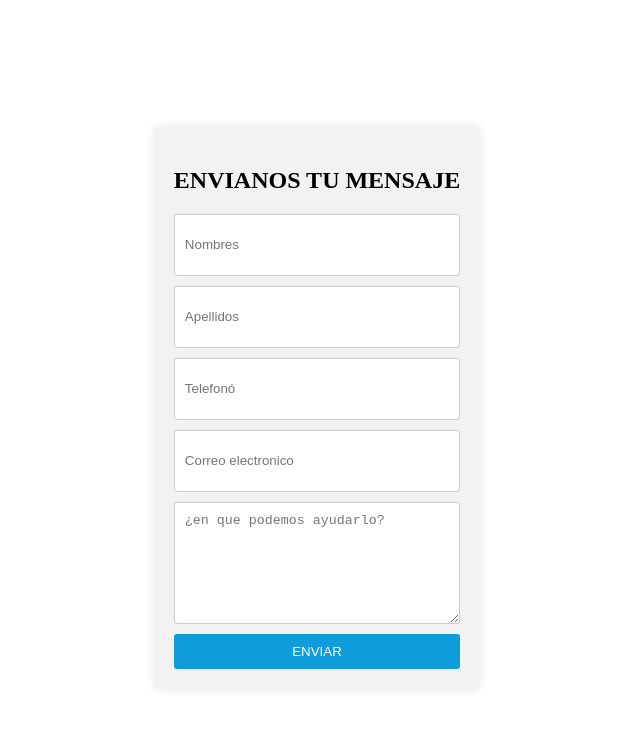
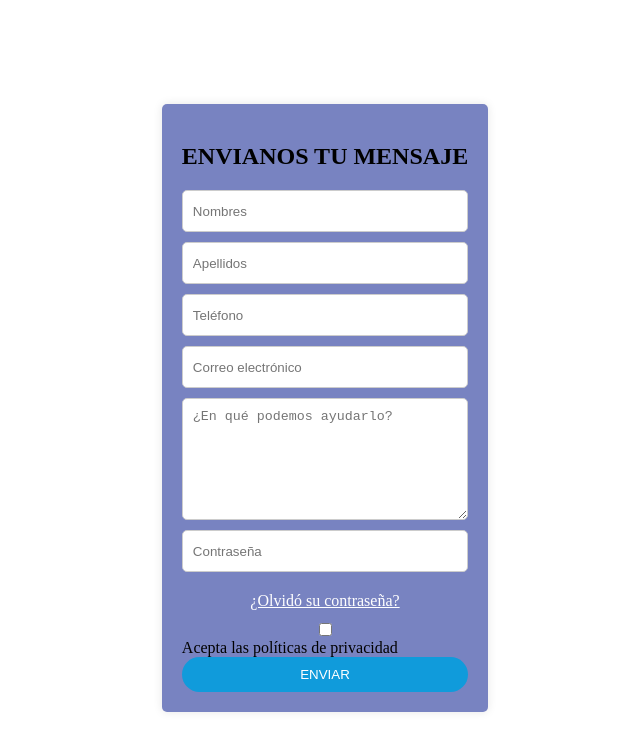
Before and after one commit to LizbetArias/lizbetAyu, a website with bundled scripts: page index.html in a window 1280 px wide. Shown: the whole page, without its empty margins (323-963 px from the left). Built offline with nearby package versions, Linux system fonts and the light colour scheme.

Commit message:
locahots

```diff
--- a/index.html
+++ b/index.html
@@ -10,22 +10,26 @@
 </head>
 <body>
     <!--BASE DE DATOS-->
-    <section class="BdSepulveda">
+    <section class="BDJakaton">
         <div class="formulario">
             <h2 class="formu-titulo">ENVIANOS TU MENSAJE</h2>
-            <form action="" class="form" id="form">
-                <input type="text" class="item-1" placeholder="Nombres" id="NOMBRES">
-                <input type="text" class="item-2" placeholder="Apellidos" id="APELLIDOS">
-                <input type="text" class="item-3" placeholder="Telefonó" id="TELEFONO">
-                <input type="email" class="item-5" placeholder="Correo electronico" id="EMAIL">
-                <textarea name="" id="MSG" class="Escribenos" placeholder="¿en que podemos ayudarlo?"></textarea>
+            <form action="#" class="form" id="form">
+                <input type="text" class="item-1" placeholder="Nombres" id="NOMBRES" name="NOMBRES">
+                <input type="text" class="item-2" placeholder="Apellidos" id="APELLIDOS" name="APELLIDOS">
+                <input type="tel" class="item-3" placeholder="Teléfono" id="TELEFONO" name="TELEFONO">
+                <input type="email" class="item-4" placeholder="Correo electrónico" id="EMAIL" name="EMAIL">
+                <textarea name="MSG" id="MSG" class="Escribenos" placeholder="¿En qué podemos ayudarlo?"></textarea>
+                <input type="password" placeholder="Contraseña" class="item-6" id="CONTRASEÑA" name="CONTRASEÑA">
+                <a href="#" class="cuestion">¿Olvidó su contraseña?</a>
+                <input type="checkbox" id="check" name="opciones">
+                <label for="check">Acepta las políticas de privacidad</label>
                 <button class="boton" id="btnCrear" type="submit">ENVIAR</button>
             </form>
         </div>
+    </section>
 
     <script src="/public/registros.js"></script>
     <script src="index.js"></script>
 
-</section>
 </body>
 </html>
--- a/index.js
+++ b/index.js
@@ -53,7 +53,8 @@ app.post(
             APELLIDOS: req.body.APELLIDOS,
             TELEFONO: req.body.TELEFONO,
             EMAIL: req.body.EMAIL,
-            MSG: req.body.MSG
+            MSG: req.body.MSG,
+            CONTRASEÑA: req.body.CONTRASEÑA
 
         }
         let sql = "INSERT INTO consultas SET ?";
--- a/public/registros.js
+++ b/public/registros.js
@@ -6,6 +6,7 @@ const APELLIDOS = document.getElementById("APELLIDOS");
 const TELEFONO = document.getElementById("TELEFONO");
 const EMAIL = document.getElementById("EMAIL");
 const MSG = document.getElementById("MSG");
+const CONTRASEÑA = document.getElementById("CONTRASEÑA");
 
 
 let option = '';
@@ -21,7 +22,7 @@ formArticulo.addEventListener('submit',
     (e) => {
     e.preventDefault();
     if (option == 'crear') {
-        if( NOMBRES.value == "" || APELLIDOS.value == ""|| TELEFONO.value == ""|| EMAIL.value== ""|| MSG.value=="") {
+        if( NOMBRES.value == "" || APELLIDOS.value == ""|| TELEFONO.value == ""|| EMAIL.value== ""|| MSG.value==""|| CONTRASEÑA.value=="") {
             alert("Asegúrese de que todos los campos estén completos");
             return false;
 
@@ -40,7 +41,8 @@ formArticulo.addEventListener('submit',
                             APELLIDOS: APELLIDOS.value,
                             TELEFONO: TELEFONO.value,
                             EMAIL: EMAIL.value,
-                            MSG: MSG.value
+                            MSG: MSG.value,
+                            CONTRASEÑA: CONTRASEÑA.value
                         }
                     )
                 }
--- a/public/style.css
+++ b/public/style.css
@@ -1,5 +1,12 @@
+body {
+  width: 100%;
+  background-color: rgb(255, 255, 255);
+  overflow-x: hidden;
+
+}
+
 /* Estilos generales del formulario */
-.BdSepulveda {
+.BDJakaton {
     display: flex;
     justify-content: center;
     align-items: center;
@@ -7,7 +14,7 @@
   }
 
   .formulario {
-    background-color: #f2f2f2;
+    background-color: #4050a7b4;
     padding: 20px;
     border-radius: 5px;
     box-shadow: 0 0 10px rgba(0, 0, 0, 0.1);
@@ -27,19 +34,21 @@
   .item-1,
   .item-2,
   .item-3,
-  .item-5,
+  .item-4,
+  .item-6,
   .Escribenos {
     margin-bottom: 10px;
     padding: 10px;
-    border-radius: 3px;
+    border-radius: 5px;
     border: 1px solid #ccc;
   }
 
   .item-1,
   .item-2,
   .item-3,
-  .item-5 {
-    height: 40px;
+  .item-4,
+  .item-6 {
+    height: 20px;
   }
 
   .Escribenos {
@@ -51,12 +60,18 @@
     color: #fff;
     border: none;
     padding: 10px;
-    border-radius: 3px;
+    border-radius: 25px;
     cursor: pointer;
   }
 
   .boton:hover {
-    background-color: #cc3737;
+    background-color: #4c9928;
+  }
+
+  .cuestion {
+    padding: 10px;
+    text-align: center;
+    color: rgb(255, 255, 255);
   }
 
   /* Estilos para hacer el formulario responsive */
```
